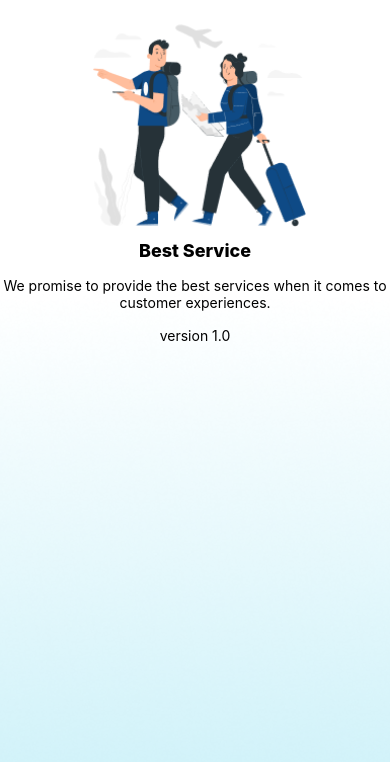
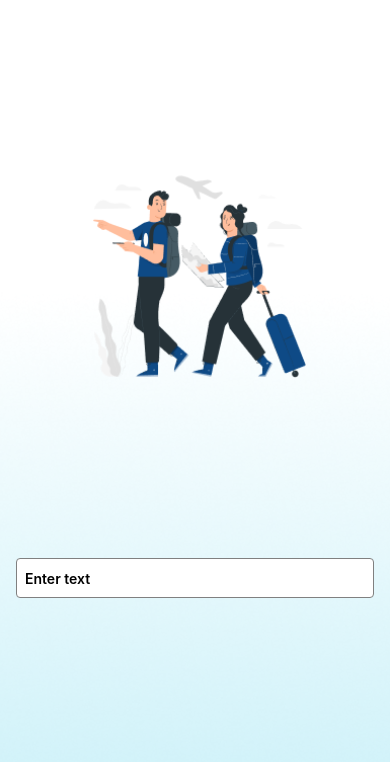
Before and after one commit to catbinhle/Green-Mobile-2, a React Native app: screen / in a window 390 px wide. Shown: the top 762 px of the page. Built offline with nearby package versions, Linux system fonts and the light colour scheme.

Commit message:
Add Input Text

```diff
--- a/App.js
+++ b/App.js
@@ -1,8 +1,7 @@
 import { StatusBar } from 'expo-status-bar';
-import { Image, StyleSheet, Text, View } from 'react-native';
+import { Image, StyleSheet, TextInput, View } from 'react-native';
 
 export default function App() {
-  // Binh comment
   return (
     <View style={styles.container}>
       <StatusBar style="auto" />
@@ -14,10 +13,9 @@ export default function App() {
           source={require('./assets/welcomes/welcome1.png')}/>
         <View style={{
           flex: 1,
-          alignItems: 'center',
-          justifyContent: 'flex-start'
+          width: '100%',
         }}>
-          <Text style={{
+          {/* <Text style={{
             fontWeight:'800',
             fontSize: 18,
           }}>Best Service</Text>
@@ -27,14 +25,32 @@ export default function App() {
             marginTop: 16
           }}>
             We promise to provide the best services when it comes to customer experiences.
-          </Text>
-          <Text style={{
-            fontSize: 14,
-            textAlign: 'center',
-            marginTop: 16
-          }}>
-            version 1.0
-          </Text>
+          </Text> */}
+          <View style={{
+                height: 40,
+                backgroundColor: 'white',
+                borderColor: 'grey',
+                borderWidth: 1,
+                margin: 16,
+                padding: 8,
+                alignItems: 'flex-start',
+                justifyContent: 'center',
+                borderRadius: 4
+              }}>
+            <TextInput
+              style={{
+                fontSize: 14,
+                fontWeight: '600'
+              }}
+              onChangeText={(text) => {
+                console.log('------- ', text)
+              }}
+              placeholder={'Enter text'}
+              // value={'LE CAT BINH'}
+            />
+          </View>
+
+
         </View>
       </View>
     </View>
@@ -55,6 +71,7 @@ const styles = StyleSheet.create({
     width: 240,
     height: 240,
     resizeMode: 'contain',
+    flex: 1
   },
   centerObj: {
     width: '100%',
```
